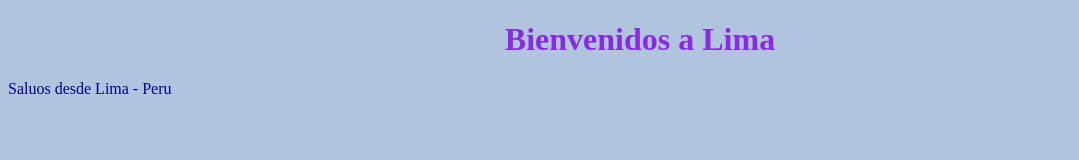
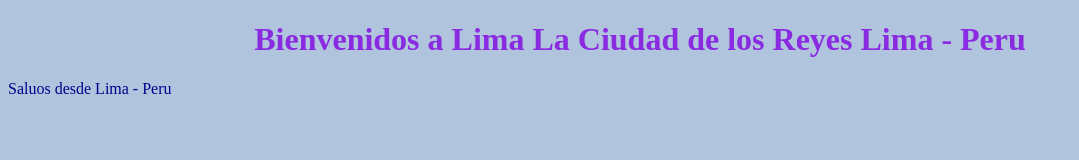
Before and after one commit to nordarwin/salut, a plain HTML site: page index.html in a window 1280 px wide. Shown: the whole page, without its empty margins (0-1079 px from the left). Drawn offline with Linux system fonts and the light colour scheme.

Commit message:
adding line

```diff
--- a/index.html
+++ b/index.html
@@ -10,6 +10,8 @@
 	<div>
 		<h1>
 			Bienvenidos a Lima
+			La Ciudad de los Reyes
+			Lima - Peru
 		</h1>
 		<p>
 			Saluos desde Lima - Peru
```
